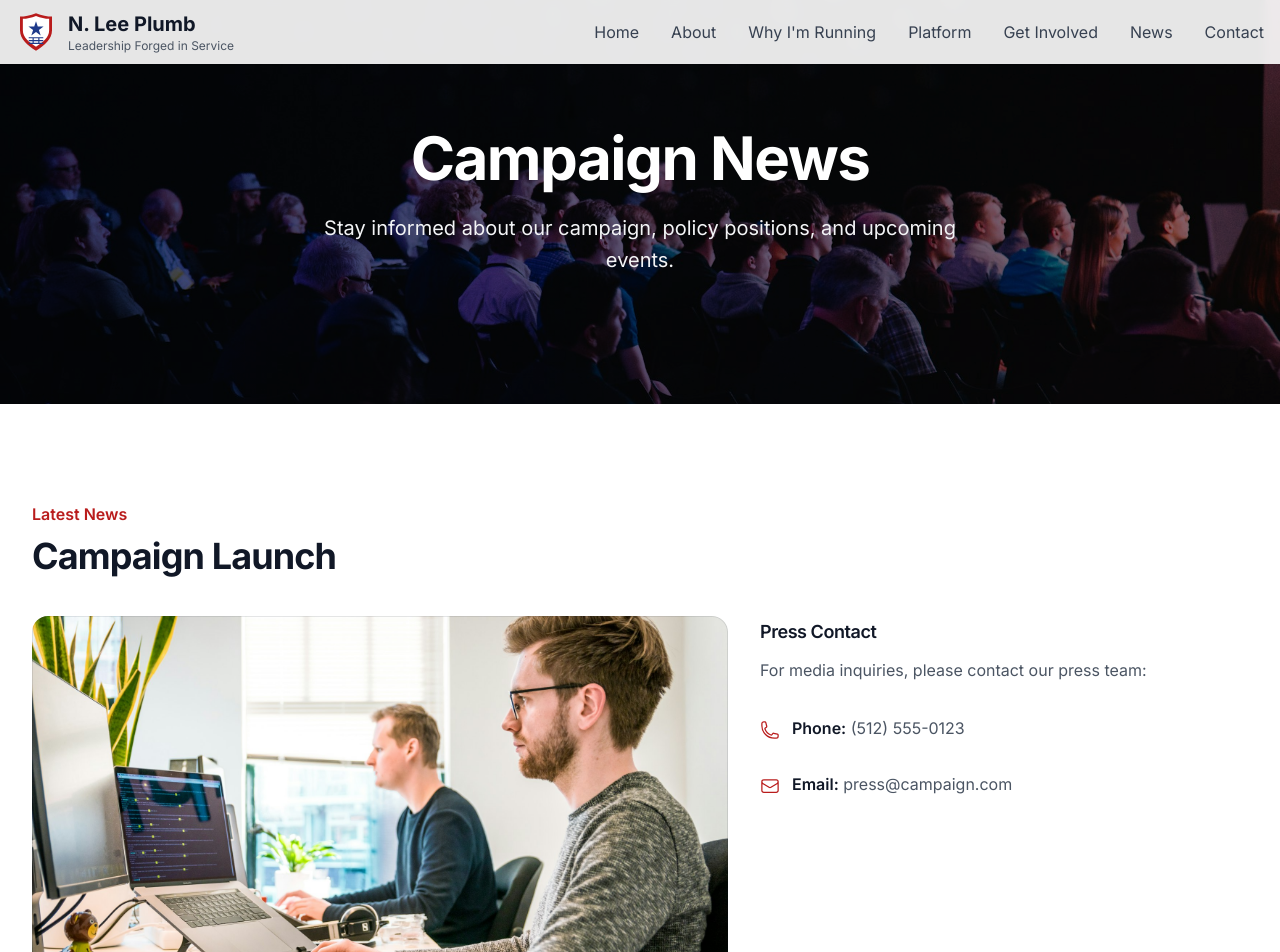
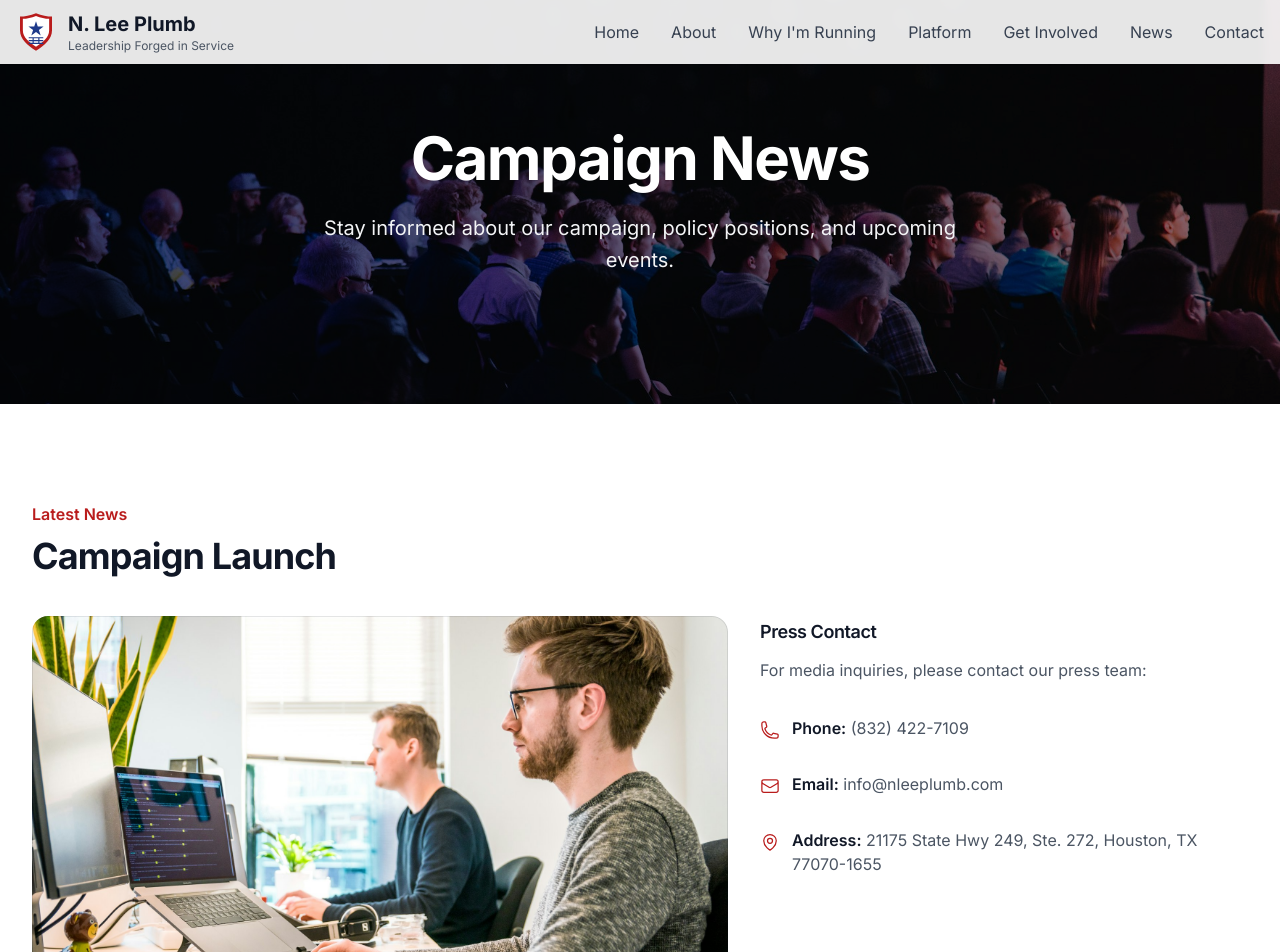
Before and after one commit to lunchwolfjoe/politico, a Next.js app: page /news in a window 1280 px wide. Shown: the top 952 px of the page. Built offline with nearby package versions, Linux system fonts and the light colour scheme.

Commit message:
Update press contact information with correct details

```diff
--- a/src/app/news/page.tsx
+++ b/src/app/news/page.tsx
@@ -107,7 +107,7 @@ export default function NewsPage() {
                 <li className="flex gap-x-3">
                   <PhoneIcon className="mt-1 h-5 w-5 flex-none text-red-700" aria-hidden="true" />
                   <span>
-                    <strong className="font-semibold text-gray-900">Phone:</strong> (512) 555-0123
+                    <strong className="font-semibold text-gray-900">Phone:</strong> (832) 422-7109
                   </span>
                 </li>
                 <li className="flex gap-x-3">
@@ -115,7 +115,16 @@ export default function NewsPage() {
                     <path strokeLinecap="round" strokeLinejoin="round" d="M21.75 6.75v10.5a2.25 2.25 0 01-2.25 2.25h-15a2.25 2.25 0 01-2.25-2.25V6.75m19.5 0A2.25 2.25 0 0019.5 4.5h-15a2.25 2.25 0 00-2.25 2.25m19.5 0v.243a2.25 2.25 0 01-1.07 1.916l-7.5 4.615a2.25 2.25 0 01-2.36 0L3.32 8.91a2.25 2.25 0 01-1.07-1.916V6.75" />
                   </svg>
                   <span>
-                    <strong className="font-semibold text-gray-900">Email:</strong> press@campaign.com
+                    <strong className="font-semibold text-gray-900">Email:</strong> info@nleeplumb.com
+                  </span>
+                </li>
+                <li className="flex gap-x-3">
+                  <svg className="mt-1 h-5 w-5 flex-none text-red-700" fill="none" viewBox="0 0 24 24" strokeWidth="1.5" stroke="currentColor">
+                    <path strokeLinecap="round" strokeLinejoin="round" d="M15 10.5a3 3 0 11-6 0 3 3 0 016 0z" />
+                    <path strokeLinecap="round" strokeLinejoin="round" d="M19.5 10.5c0 7.142-7.5 11.25-7.5 11.25S4.5 17.642 4.5 10.5a7.5 7.5 0 1115 0z" />
+                  </svg>
+                  <span>
+                    <strong className="font-semibold text-gray-900">Address:</strong> 21175 State Hwy 249, Ste. 272, Houston, TX 77070-1655
                   </span>
                 </li>
               </ul>
```
